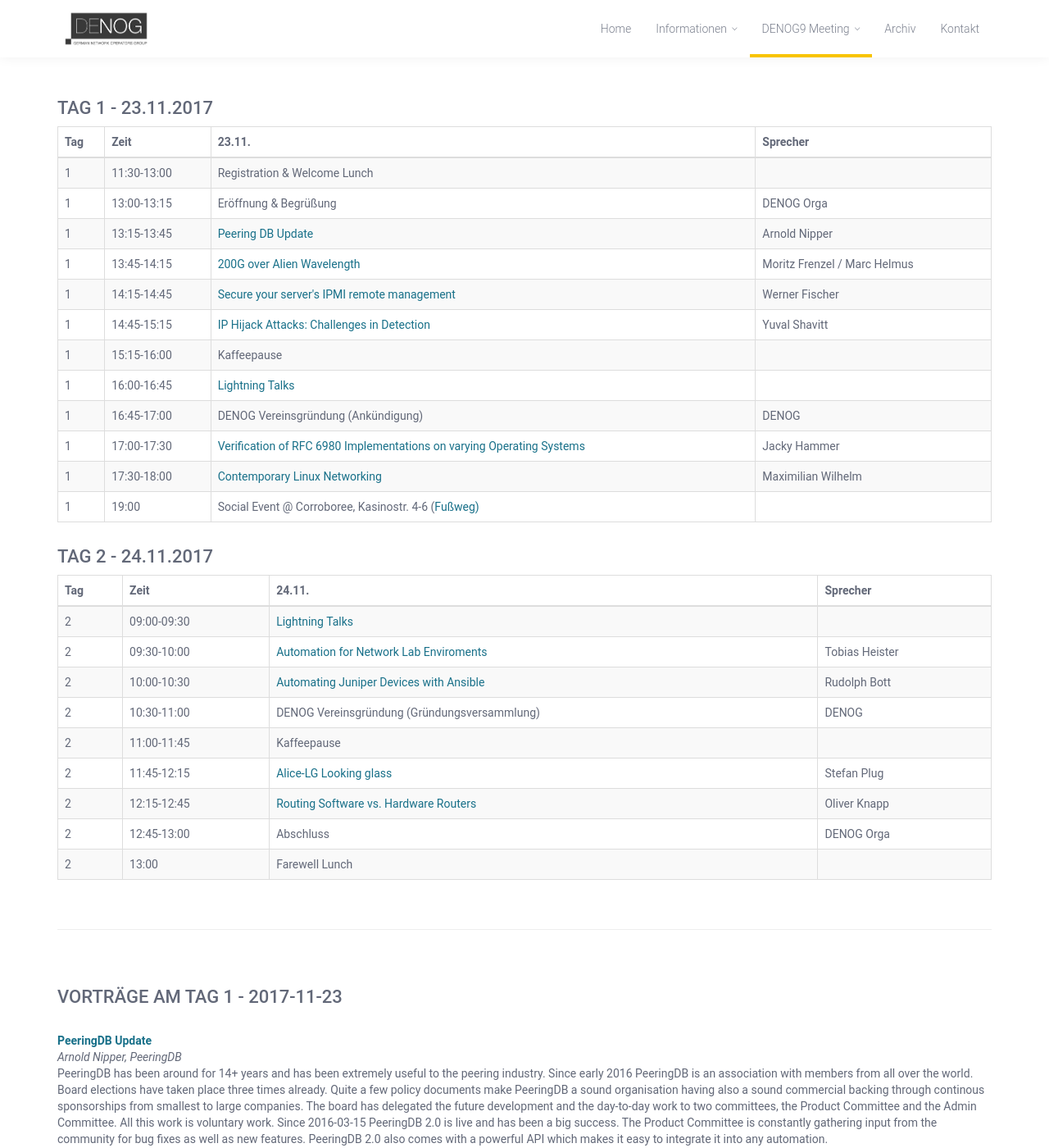
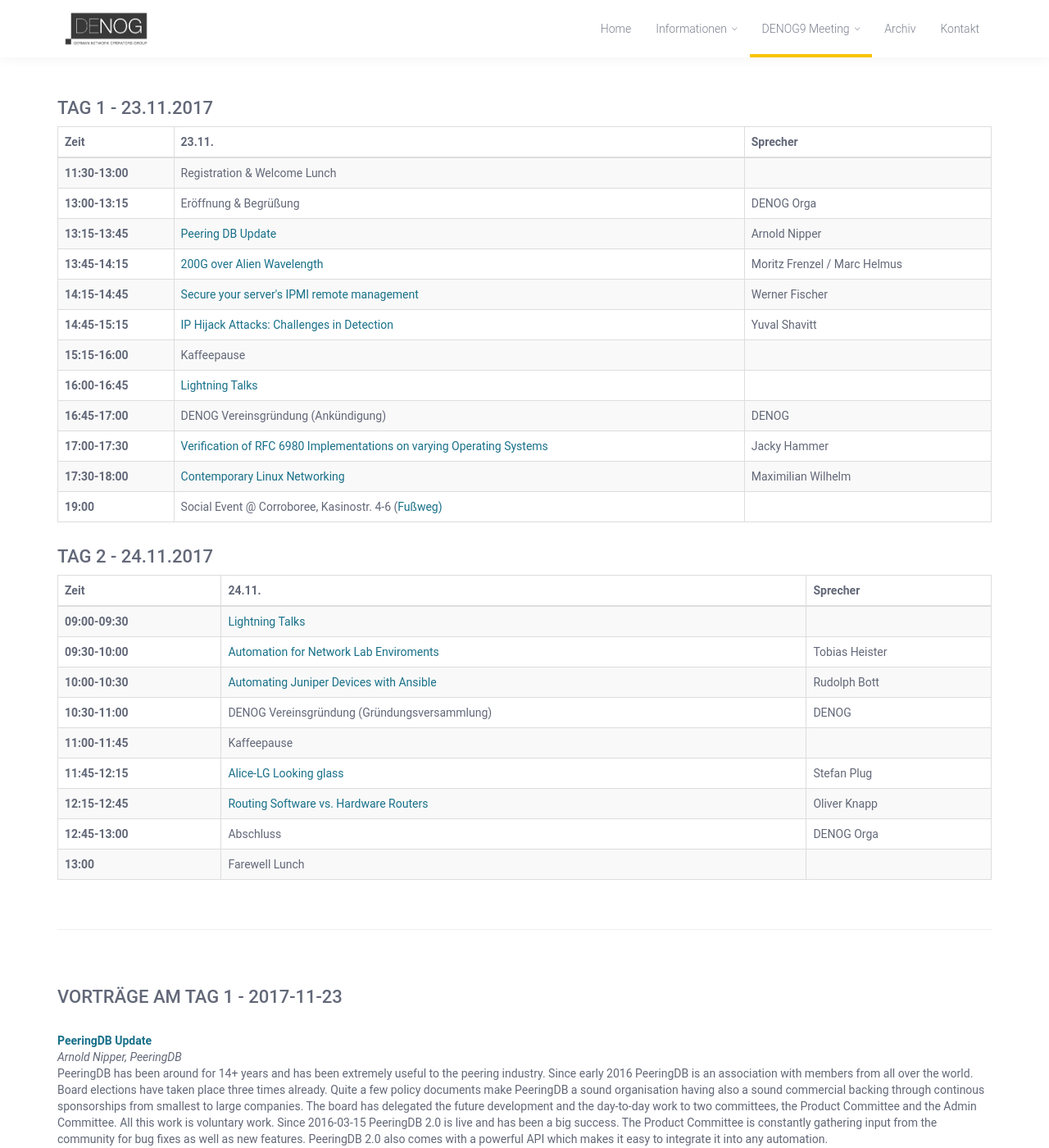
Before and after one commit to denog/denog.github.io, a Jekyll site: the page built from de/meetings/denog9/agenda.md, in a window 1280 px wide and 1400 px high. Shown: the whole window at 82% size. Built offline with Jekyll 4.4.1, drawn with Linux system fonts in a browser that asks for light colours; some web fonts are replaced.

Commit message:
Fixed Issues

```diff
--- a/de/meetings/denog9/agenda.md
+++ b/de/meetings/denog9/agenda.md
@@ -6,39 +6,39 @@
 <h2>Tag 1 - 23.11.2017</h2>
 <table class="table table-striped table-bordered table-hover">
     <thead>
-        <tr><th>Tag</th><th>Zeit</th><th>23.11.</th><th>Sprecher</th></tr>
+        <tr><th>Zeit</th><th>23.11.</th><th>Sprecher</th></tr>
     </thead>
     <tbody>
-        <tr><td>1</td><td>11:30-13:00</td><td>Registration &amp; Welcome Lunch</td><td></td></tr>
-        <tr><td>1</td><td>13:00-13:15</td><td>Er&ouml;ffnung &amp; Begr&uuml;&szlig;ung</td><td>DENOG Orga</td></tr>
-        <tr><td>1</td><td>13:15-13:45</td><td><a href="#peeringdb">Peering DB Update</a></td><td>Arnold Nipper</td></tr>
-        <tr><td>1</td><td>13:45-14:15</td><td><a href="#alien">200G over Alien Wavelength</a></td><td>Moritz Frenzel / Marc Helmus</td></tr>
-        <tr><td>1</td><td>14:15-14:45</td><td><a href="#ipmi">Secure your server's IPMI remote management</a></td><td>Werner Fischer</td></tr>
-        <tr><td>1</td><td>14:45-15:15</td><td><a href="#iphijack">IP Hijack Attacks: Challenges in Detection</a></td><td>Yuval Shavitt</td></tr>
-        <tr><td>1</td><td>15:15-16:00</td><td>Kaffeepause</td><td></td></tr>
-        <tr><td>1</td><td>16:00-16:45</td><td><a href="#lt">Lightning Talks</a></td><td></td></tr>
-        <tr><td>1</td><td>16:45-17:00</td><td>DENOG Vereinsgr&uuml;ndung (Ank&uuml;ndigung)</td><td>DENOG</td></tr>
-        <tr><td>1</td><td>17:00-17:30</td><td><a href="#rfc6980">Verification of RFC 6980 Implementations on varying Operating Systems</a></td><td>Jacky Hammer</td></tr>
-        <tr><td>1</td><td>17:30-18:00</td><td><a href="#linuxnetwork">Contemporary Linux Networking</a></td><td>Maximilian Wilhelm</td></tr>
-        <tr><td>1</td><td>19:00</td><td>Social Event @ Corroboree, Kasinostr. 4-6 (<a href="https://www.google.de/maps/dir/Darmstadtium+-+Wissenschafts-+und+Kongresszentrum,+Schloßgraben,+Darmstadt/Corroboree+-+Aussie+Bar+%26+Grill,+Kasinostraße+4-6,+64293+Darmstadt/@49.873812,8.6491802,16z/am=t/data=!4m14!4m13!1m5!1m1!1s0x47bd706435f6ea15:0xc2dd60af1412120a!2m2!1d8.657713!2d49.874321!1m5!1m1!1s0x47bd708858ccbb7f:0x8ad571c59f1d894c!2m2!1d8.6438668!2d49.8728832!3e2" target="_new">Fu&szlig;weg)</a></td><td></td></tr>
+        <tr><td><strong>11:30-13:00</strong></td><td>Registration &amp; Welcome Lunch</td><td></td></tr>
+        <tr><td><strong>13:00-13:15</strong></td><td>Er&ouml;ffnung &amp; Begr&uuml;&szlig;ung</td><td>DENOG Orga</td></tr>
+        <tr><td><strong>13:15-13:45</strong></td><td><a href="#peeringdb">Peering DB Update</a></td><td>Arnold Nipper</td></tr>
+        <tr><td><strong>13:45-14:15</strong></td><td><a href="#alien">200G over Alien Wavelength</a></td><td>Moritz Frenzel / Marc Helmus</td></tr>
+        <tr><td><strong>14:15-14:45</strong></td><td><a href="#ipmi">Secure your server's IPMI remote management</a></td><td>Werner Fischer</td></tr>
+        <tr><td><strong>14:45-15:15</strong></td><td><a href="#iphijack">IP Hijack Attacks: Challenges in Detection</a></td><td>Yuval Shavitt</td></tr>
+        <tr><td><strong>15:15-16:00</strong></td><td>Kaffeepause</td><td></td></tr>
+        <tr><td><strong>16:00-16:45</strong></td><td><a href="#lt">Lightning Talks</a></td><td></td></tr>
+        <tr><td><strong>16:45-17:00</strong></td><td>DENOG Vereinsgr&uuml;ndung (Ank&uuml;ndigung)</td><td>DENOG</td></tr>
+        <tr><td><strong>17:00-17:30</strong></td><td><a href="#rfc6980">Verification of RFC 6980 Implementations on varying Operating Systems</a></td><td>Jacky Hammer</td></tr>
+        <tr><td><strong>17:30-18:00</strong></td><td><a href="#linuxnetwork">Contemporary Linux Networking</a></td><td>Maximilian Wilhelm</td></tr>
+        <tr><td><strong>19:00</strong></td><td>Social Event @ Corroboree, Kasinostr. 4-6 (<a href="https://www.google.de/maps/dir/Darmstadtium+-+Wissenschafts-+und+Kongresszentrum,+Schloßgraben,+Darmstadt/Corroboree+-+Aussie+Bar+%26+Grill,+Kasinostraße+4-6,+64293+Darmstadt/@49.873812,8.6491802,16z/am=t/data=!4m14!4m13!1m5!1m1!1s0x47bd706435f6ea15:0xc2dd60af1412120a!2m2!1d8.657713!2d49.874321!1m5!1m1!1s0x47bd708858ccbb7f:0x8ad571c59f1d894c!2m2!1d8.6438668!2d49.8728832!3e2" target="_new">Fu&szlig;weg)</a></td><td></td></tr>
     </tbody>
 </table>
 
 <h2>Tag 2 - 24.11.2017</h2>
 <table class="table table-striped table-bordered table-hover">
     <thead>
-        <tr><th>Tag</th><th>Zeit</th><th>24.11.</th><th>Sprecher</th></tr>
+        <tr><th>Zeit</th><th>24.11.</th><th>Sprecher</th></tr>
     </thead>
     <tbody>
-        <tr><td>2</td><td>09:00-09:30</td><td><a href="#lt">Lightning Talks</a></td><td></td></tr>
-        <tr><td>2</td><td>09:30-10:00</td><td><a href="#netlab">Automation for Network Lab Enviroments</a></td><td>Tobias Heister</td></tr>
-        <tr><td>2</td><td>10:00-10:30</td><td><a href="#juniper">Automating Juniper Devices with Ansible</a></td><td>Rudolph Bott</td></tr>
-        <tr><td>2</td><td>10:30-11:00</td><td>DENOG Vereinsgr&uuml;ndung (Gr&uuml;ndungsversammlung)</td><td>DENOG</td></tr>
-        <tr><td>2</td><td>11:00-11:45</td><td>Kaffeepause</td><td></td></tr>
-        <tr><td>2</td><td>11:45-12:15</td><td><a href="#alicelg">Alice-LG Looking glass</a></td><td>Stefan Plug</td></tr>
-        <tr><td>2</td><td>12:15-12:45</td><td><a href="#routers">Routing Software vs. Hardware Routers</a></td><td>Oliver Knapp</td></tr>
-        <tr><td>2</td><td>12:45-13:00</td><td>Abschluss</td><td>DENOG Orga</td></tr>
-        <tr><td>2</td><td>13:00</td><td>Farewell Lunch</td><td></td></tr>
+        <tr><td><strong>09:00-09:30</strong></td><td><a href="#lt">Lightning Talks</a></td><td></td></tr>
+        <tr><td><strong>09:30-10:00</strong></td><td><a href="#netlab">Automation for Network Lab Enviroments</a></td><td>Tobias Heister</td></tr>
+        <tr><td><strong>10:00-10:30</strong></td><td><a href="#juniper">Automating Juniper Devices with Ansible</a></td><td>Rudolph Bott</td></tr>
+        <tr><td><strong>10:30-11:00</strong></td><td>DENOG Vereinsgr&uuml;ndung (Gr&uuml;ndungsversammlung)</td><td>DENOG</td></tr>
+        <tr><td><strong>11:00-11:45</strong></td><td>Kaffeepause</td><td></td></tr>
+        <tr><td><strong>11:45-12:15</strong></td><td><a href="#alicelg">Alice-LG Looking glass</a></td><td>Stefan Plug</td></tr>
+        <tr><td><strong>12:15-12:45</strong></td><td><a href="#routers">Routing Software vs. Hardware Routers</a></td><td>Oliver Knapp</td></tr>
+        <tr><td><strong>12:45-13:00</strong></td><td>Abschluss</td><td>DENOG Orga</td></tr>
+        <tr><td><strong>13:00</strong></td><td>Farewell Lunch</td><td></td></tr>
     </tbody>
 </table>
 
```
Also changed, not shown: de/impressum.md (+1 -1 lines).
